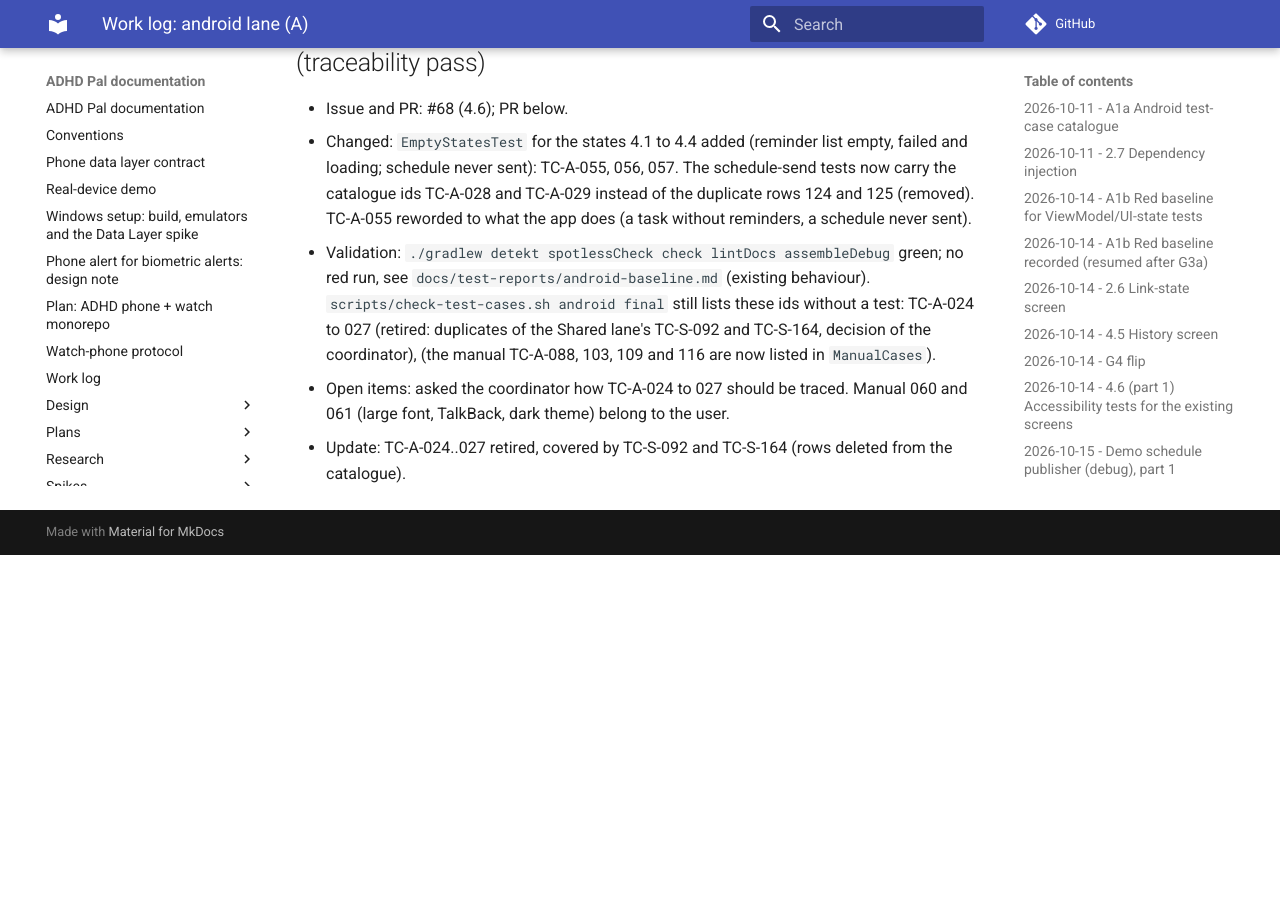
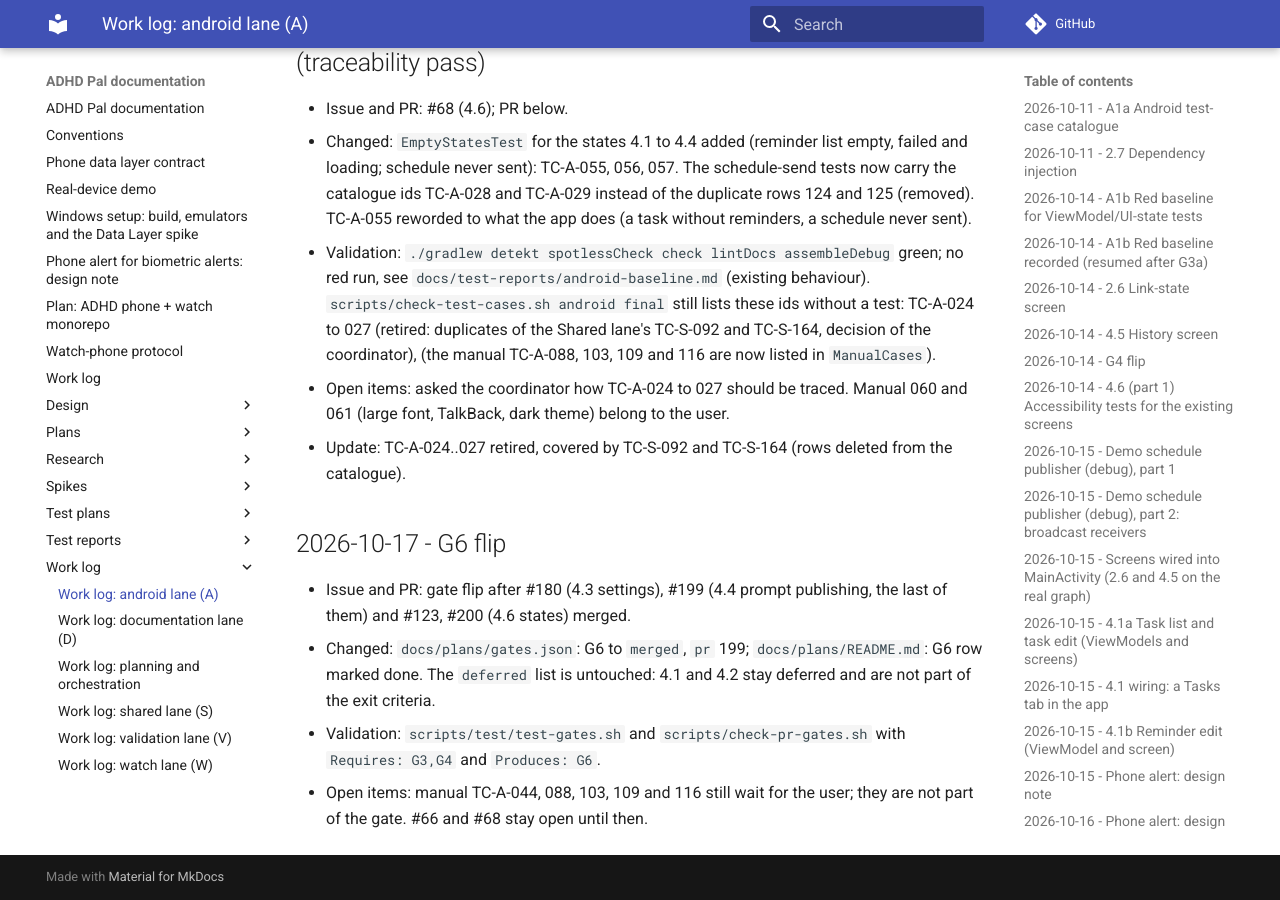
Before and after one commit to shlomoa/my-adhd-pal, an MkDocs documentation site: the page built from docs/work-log/android.md, in a window 1280 px wide and 900 px high, scrolled down 12107 px. Built offline with MkDocs 1.6.1 and Material for MkDocs 9.7.7, drawn with Linux system fonts in a browser that asks for light colours; comment, search, counter and statistics services are not loaded; before the commit the page ends 12662 px from its top, so only the background shows below that.

Commit message:
gates.json: G6 merged (4.3, 4.4, 4.6 done; 4.1 and 4.2 deferred) (#250)
Claude-Session: https://claude.ai/code/session_015xgstDLPiFzszctiCsn1Z4

Co-authored-by: Claude <noreply@anthropic.com>

```diff
--- a/docs/plans/gates.json
+++ b/docs/plans/gates.json
@@ -141,8 +141,8 @@
         "G4",
         "G3"
       ],
-      "status": "open",
-      "pr": null
+      "status": "merged",
+      "pr": 199
     },
     {
       "id": "G7",
--- a/docs/work-log/android.md
+++ b/docs/work-log/android.md
@@ -176,3 +176,10 @@ BLOCKED: A-alert-1b waits for the phone data layer (lane S issue)
 - Validation: `./gradlew detekt spotlessCheck check lintDocs assembleDebug` green; no red run, see `docs/test-reports/android-baseline.md` (existing behaviour). `scripts/check-test-cases.sh android final` still lists these ids without a test: TC-A-024 to 027 (retired: duplicates of the Shared lane's TC-S-092 and TC-S-164, decision of the coordinator), (the manual TC-A-088, 103, 109 and 116 are now listed in `ManualCases`).
 - Open items: asked the coordinator how TC-A-024 to 027 should be traced. Manual 060 and 061 (large font, TalkBack, dark theme) belong to the user.
 - Update: TC-A-024..027 retired, covered by TC-S-092 and TC-S-164 (rows deleted from the catalogue).
+
+## 2026-10-17 - G6 flip
+
+- Issue and PR: gate flip after #180 (4.3 settings), #199 (4.4 prompt publishing, the last of them) and #123, #200 (4.6 states) merged.
+- Changed: `docs/plans/gates.json`: G6 to `merged`, `pr` 199; `docs/plans/README.md`: G6 row marked done. The `deferred` list is untouched: 4.1 and 4.2 stay deferred and are not part of the exit criteria.
+- Validation: `scripts/test/test-gates.sh` and `scripts/check-pr-gates.sh` with `Requires: G3,G4` and `Produces: G6`.
+- Open items: manual TC-A-044, 088, 103, 109 and 116 still wait for the user; they are not part of the gate. #66 and #68 stay open until then.
```
Also changed, not shown: docs/plans/README.md (+1 -1 lines).
